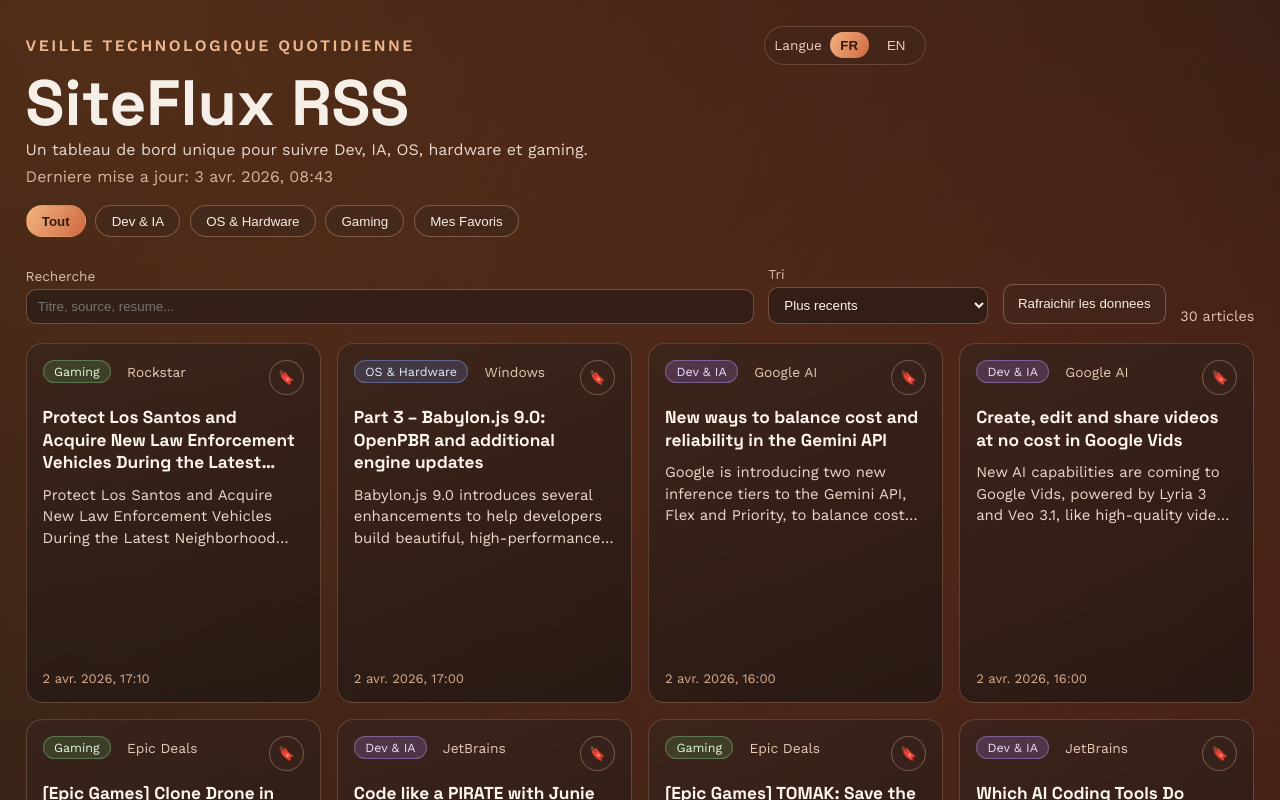
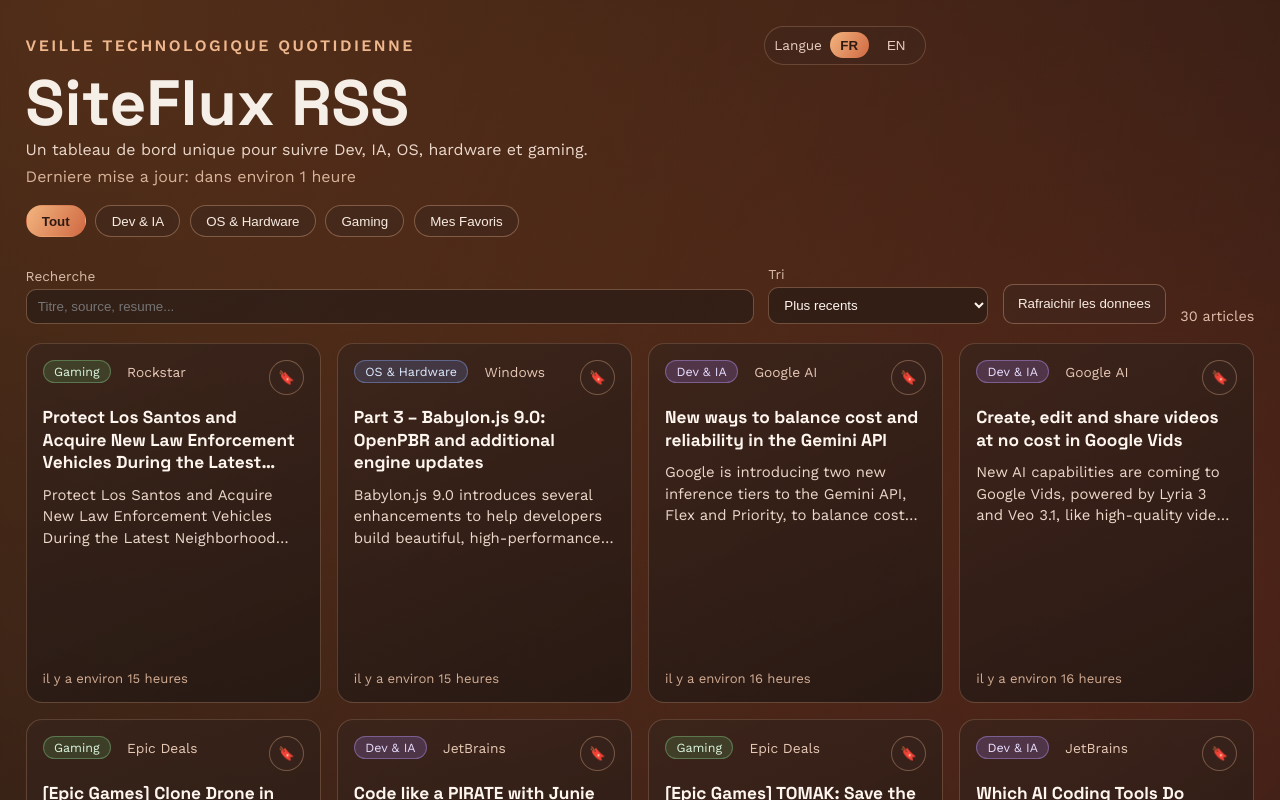
Before and after one commit to LewisProg971/WebRssFlux, an Angular app: page / in a window 1280 px wide. Shown: the top 800 px of the page. Built offline with nearby package versions, Linux system fonts and the light colour scheme.

Commit message:
feat: formated date

```diff
--- a/package.json
+++ b/package.json
@@ -18,6 +18,7 @@
     "@angular/forms": "^21.2.0",
     "@angular/platform-browser": "^21.2.0",
     "@angular/router": "^21.2.0",
+    "date-fns": "^4.1.0",
     "rss-parser": "^3.13.0",
     "rxjs": "~7.8.0",
     "tslib": "^2.3.0"
--- a/src/app/app.ts
+++ b/src/app/app.ts
@@ -1,6 +1,8 @@
 import { CommonModule } from '@angular/common'
 import { HttpClient } from '@angular/common/http'
 import { Component, computed, inject, signal } from '@angular/core'
+import { formatDistanceToNow } from 'date-fns'
+import { enUS, fr } from 'date-fns/locale'
 
 type Pillar = 'all' | 'dev-ia' | 'os-hardware' | 'gaming'
 type FeedFilter = Pillar | 'favorites'
@@ -242,10 +244,11 @@ export class App {
       return this.ui().dateUnknown
     }
 
-    return new Intl.DateTimeFormat(this.language() === 'fr' ? 'fr-FR' : 'en-US', {
-      dateStyle: 'medium',
-      timeStyle: 'short'
-    }).format(new Date(value))
+    const locale = this.language() === 'fr' ? fr : enUS
+    return formatDistanceToNow(new Date(value), {
+      addSuffix: true,
+      locale,
+    })
   }
 
   private loadFeed(showLoadingState = true): void {
```
Also changed, not shown: doc/Avancement.md (+1 -0 lines), doc/TODO.md (+1 -0 lines), 1 other file (tests, documents, lock files or other folders).
